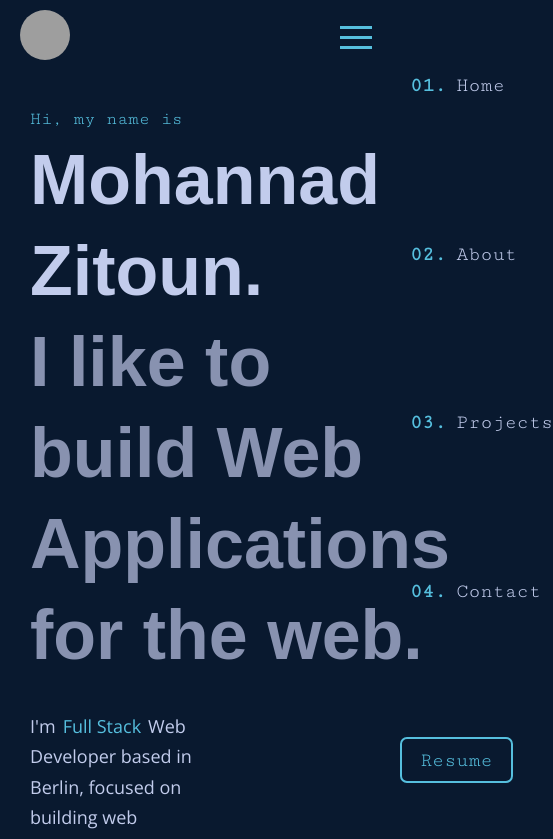
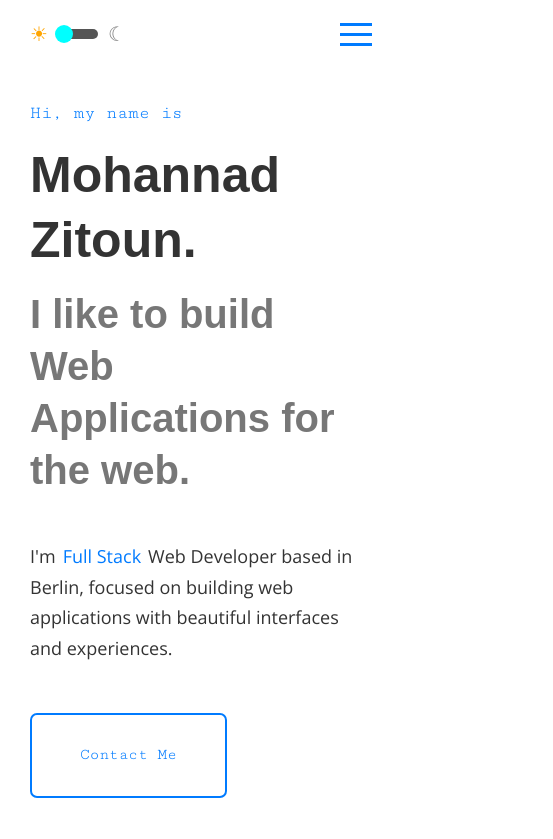
Before and after one commit to momo0999/mohannad-zitoun-portfolio, a React (Create React App) app: page / in a window 390 px wide. Shown: the top 839 px of the page, 553 px wide, since content can reach past the window. Built offline with nearby package versions, Linux system fonts and the light colour scheme; grey boxes are pictures that could not be loaded.

Commit message:
make ShowCase responsive and add a theme

```diff
--- a/src/App.js
+++ b/src/App.js
@@ -1,14 +1,43 @@
-import React from 'react';
+import React, { useState, useEffect } from 'react';
 import { BrowserRouter as Router, Route, Switch } from 'react-router-dom';
 import Navbar from './components/navbars/Navbar';
 import Showcase from './components/Showcase';
 import About from './components/About';
 
 const App = () => {
+  const [darkMode, setDarkMode] = useState(getInitialMode());
+
+  useEffect(() => {
+    localStorage.setItem('dark', JSON.stringify(darkMode));
+    if (darkMode) {
+      document.documentElement.className = 'dark-mode';
+    } else {
+      document.documentElement.className = 'light-mode';
+    }
+  }, [darkMode]);
+
+  function getInitialMode() {
+    const isReturningUser = 'dark' in localStorage;
+    const savedMode = JSON.parse(localStorage.getItem('dark'));
+    const userPreferDark = getPrefColorScheme();
+    if (isReturningUser) {
+      return savedMode || false;
+    } else if (userPreferDark) {
+      return true;
+    } else {
+      return false;
+    }
+  }
+
+  function getPrefColorScheme() {
+    if (!window.matchMedia) return;
+    return window.matchMedia('(prefers-color-scheme: dark)').matches;
+  }
+
   return (
     <div>
       <Router>
-        <Navbar />
+        <Navbar darkMode={darkMode} setDarkMode={setDarkMode} />
         <Switch>
           <Route exact path='/' component={Showcase} />
           <Route path='/about' component={About} />
--- a/src/components/Showcase.css
+++ b/src/components/Showcase.css
@@ -3,15 +3,15 @@
   flex-direction: column;
   align-items: flex-start;
   justify-content: center;
-  height: 100vh;
-  padding: 30px 30px;
+  height: 80vh;
+  padding: 10px 30px;
   line-height: 1.3;
   opacity: 1;
   margin: 0 50px;
 }
 
 .showcase__text {
-  color: #56bfde;
+  color: var(--secondary-color);
   font-family: 'Cutive Mono', monospace, sans-serif;
   text-align: left;
   animation: slideInRight 0.3s ease-in-out;
@@ -23,7 +23,7 @@
 
 .showcase__title {
   max-width: 1100px;
-  color: #8892b0;
+  color: var(--font-color-title);
   font-size: 70px;
   text-align: left;
   animation: slideInRight 0.7s ease-in-out;
@@ -37,26 +37,31 @@
 }
 
 .showcase__description-highlight {
-  color: #56bfde;
+  color: var(--secondary-color);
   margin: 0 7px;
 }
 
 .showcase__contact-me {
-  border: 2px solid #56bfde;
-  color: #56bfde;
+  border: 2px solid var(--secondary-color);
+  color: var(--secondary-color);
   padding: 20px 28px;
   margin: 50px 0;
   border-radius: 7px;
   animation: slideInLeft 1s ease-in-out;
+  transition: transform 0.2s ease-in;
 }
 
 .showcase__contact-me:hover {
-  background-color: #212f43;
+  transform: scale(1.04);
+}
+
+.showcase__contact-me:hover {
+  background-color: var(--hover-color);
 }
 
 @keyframes slideInRight {
   from {
-    transform: translateX(-1000px);
+    transform: translateX(-1500px);
   }
 
   to {
@@ -66,18 +71,58 @@
 
 @keyframes slideInLeft {
   from {
-    transform: translateX(1000px);
+    transform: translateX(1800px);
   }
   to {
     transform: translateX(0);
   }
 }
 
-@media only screen and (max-width: 768px) {
+@media only screen and (max-width: 800px) {
   .showcase {
     justify-content: flex-start;
     align-items: flex-start;
     margin: 10px;
     padding: 20px;
+    max-width: 770px;
+  }
+  .showcase__text {
+    margin-bottom: 15px;
+  }
+  .showcase__name {
+    margin-bottom: 25px;
+  }
+  .showcase__title {
+    margin-bottom: 25px;
+  }
+  .showcase__contact-me {
+    padding: 30px 48px;
   }
 }
+
+@media only screen and (max-width: 495px) {
+  .showcase {
+    margin: 10px;
+    padding: 20px;
+    max-width: 500px;
+    height: 100%;
+  }
+  .showcase__text {
+    margin-bottom: 15px;
+  }
+  .showcase__name {
+    margin-bottom: 15px;
+    font-size: 50px;
+  }
+  .showcase__title {
+    margin-bottom: 15px;
+    font-size: 40px;
+  }
+  .showcase__contact-me {
+    padding: 30px 48px;
+    margin-bottom: 15px;
+  }
+  .showcase__description {
+    width: 100%;
+  }
+}
--- a/src/components/Showcase.js
+++ b/src/components/Showcase.js
@@ -18,7 +18,10 @@ const Showcase = () => {
           with beautiful interfaces and experiences.
         </p>
       </div>
-      <Link className='showcase__contact-me' to='mailto:mzitoun@hotmail.com'>
+      <Link
+        className='showcase__contact-me'
+        to={{ pathname: 'mailto:mzitoun@hotmail.com' }}
+      >
         Contact Me
       </Link>
     </div>
--- a/src/components/navbars/Navbar.css
+++ b/src/components/navbars/Navbar.css
@@ -9,7 +9,7 @@
 }
 
 .navbar__nav-number {
-  color: #56bfde;
+  color: var(--secondary-color);
   padding: 10px;
   font-weight: 600;
 }
@@ -27,24 +27,24 @@
 }
 
 .navbar__nav > ul li a {
-  color: #c2ccec;
+  color: var(--font-color);
   transition: color 0.2s ease-in;
   margin-left: 10px;
 }
 
 .navbar__nav-resume {
-  border: 2px solid #56bfde;
-  color: #56bfde !important;
+  border: 2px solid var(--secondary-color);
+  color: var(--secondary-color) !important;
   padding: 10px 18px;
   border-radius: 7px;
 }
 
 .navbar__nav-resume:hover {
-  background-color: #212f43;
+  background-color: var(--hover-color);
 }
 
 .navbar__nav > ul li a:hover {
-  color: #56bfde;
+  color: var(--secondary-color);
 }
 
 .navbar__nav > ul li {
@@ -58,8 +58,51 @@
 .navbar__hamburger {
   border: none;
   background-color: transparent;
-  color: #56bfde;
+  color: var(--secondary-color);
   display: none;
+}
+
+input[type='checkbox'].checkbox {
+  width: 40px;
+  height: 10px;
+  background: #555;
+  position: relative;
+  border-radius: 5px;
+  -webkit-appearance: none;
+  -moz-appearance: none;
+  appearance: none;
+  cursor: pointer;
+  vertical-align: 2px;
+  outline: none;
+}
+
+input[type='checkbox'].checkbox:checked + label {
+  left: 85px;
+  top: 25px;
+}
+
+input[type='checkbox'].checkbox:focus-visible {
+  outline: solid 2px white;
+}
+
+input[type='checkbox'].checkbox + label {
+  display: inline-block;
+  width: 18px;
+  height: 18px;
+  border-radius: 50%;
+  transition: all 0.3s ease;
+  cursor: pointer;
+  position: absolute;
+  left: 55px;
+  top: 25px;
+  background: #fff;
+  opacity: 1;
+  background-color: cyan;
+}
+
+.icon {
+  margin: 0px 10px;
+  font-size: 20px;
 }
 
 @media only screen and (max-width: 768px) {
@@ -73,10 +116,12 @@
     justify-content: space-around;
     align-items: flex-start;
     right: 0;
+    top: 0;
     height: 100vh;
-    top: 0;
+    width: 50%;
     font-size: 20px;
-    background-color: #162944;
+    background-color: var(--background-color-side-menu);
+    opacity: 0.8;
     transform: translateX(120px);
     transition: transform 0.4s ease-in, width 0.3s ease-in;
   }
@@ -88,13 +133,20 @@
     justify-content: space-between;
     z-index: 1;
   }
+
+  .navbar__nav > ul li a:hover {
+    color: var(--secondary-color);
+    padding: 10px;
+    border-bottom: 2px solid #f4f4f4;
+  }
   .navbar .open {
     transform: translateX(0) !important;
     width: 50%;
     transition: transform 0.4s ease-in, width 0.1 s ease-in;
   }
   .navbar .close {
+    overflow-x: hidden;
     width: 0;
-    transform: translateX(0%);
+    transform: translateX(-100%);
   }
 }
--- a/src/components/navbars/Navbar.js
+++ b/src/components/navbars/Navbar.js
@@ -1,9 +1,10 @@
 import React, { useState, useEffect, useRef } from 'react';
 import Hamburger from 'hamburger-react';
 import { Link } from 'react-router-dom';
+
 import './Navbar.css';
 
-const Navbar = () => {
+const Navbar = ({ darkMode, setDarkMode }) => {
   const [openHamburgerMenu, setOpenHamburgerMenu] = useState(false);
   const ref = useRef();
   const menuRef = useRef();
@@ -26,12 +27,26 @@ const Navbar = () => {
   return (
     <div className='navbar'>
       <div className='navbar__header'>
-        <Link to='/'>
-          <img
-            src='https://images.unsplash.com/photo-1609252871434-4e282b868d9a?ixid=MXwxMjA3fDB8MHxlZGl0b3JpYWwtZmVlZHwxMHx8fGVufDB8fHw%3D&ixlib=rb-1.2.1&auto=format&fit=crop&w=400&q=60'
-            alt='myimg'
+        <span className='icon' style={{ color: darkMode ? 'grey' : 'orange' }}>
+          ☀︎
+        </span>
+        <span className='toggle'>
+          <input
+            checked={darkMode}
+            onChange={() => setDarkMode((prevMode) => !prevMode)}
+            id='checkbox'
+            className='checkbox'
+            type='checkbox'
           />
-        </Link>
+          <label htmlFor='checkbox' />
+        </span>
+
+        <span
+          className='icon'
+          style={{ color: darkMode ? 'slateblue' : 'grey' }}
+        >
+          ☾
+        </span>
       </div>
       <button
         ref={ref}
--- a/src/index.css
+++ b/src/index.css
@@ -9,9 +9,27 @@
   scroll-behavior: smooth;
 }
 
+.dark-mode {
+  --background-color: #09192f;
+  --background-color-side-menu: #162944;
+  --font-color: #c2ccec;
+  --font-color-title: #8892b0;
+  --hover-color: #212f43;
+  --secondary-color: #56bfde;
+}
+
+.light-mode {
+  --background-color: #fff;
+  --background-color-side-menu: #fff;
+  --font-color: #333;
+  --font-color-title: #777;
+  --hover-color: #f4f4f4;
+  --secondary-color: #007bff;
+}
+
 body {
-  background-color: #09192f;
-  color: #c2ccec;
+  background-color: var(--background-color);
+  color: var(--font-color);
 }
 
 a {
```
